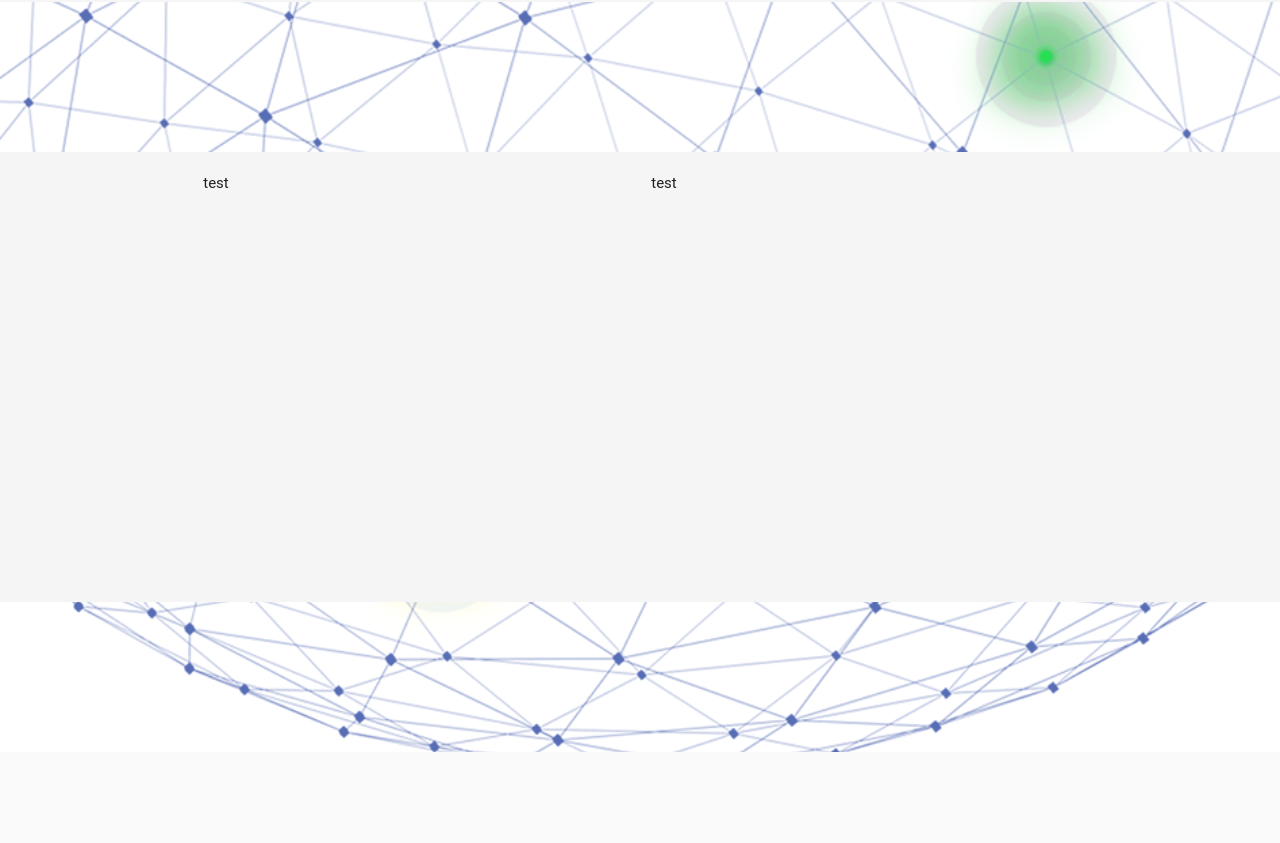
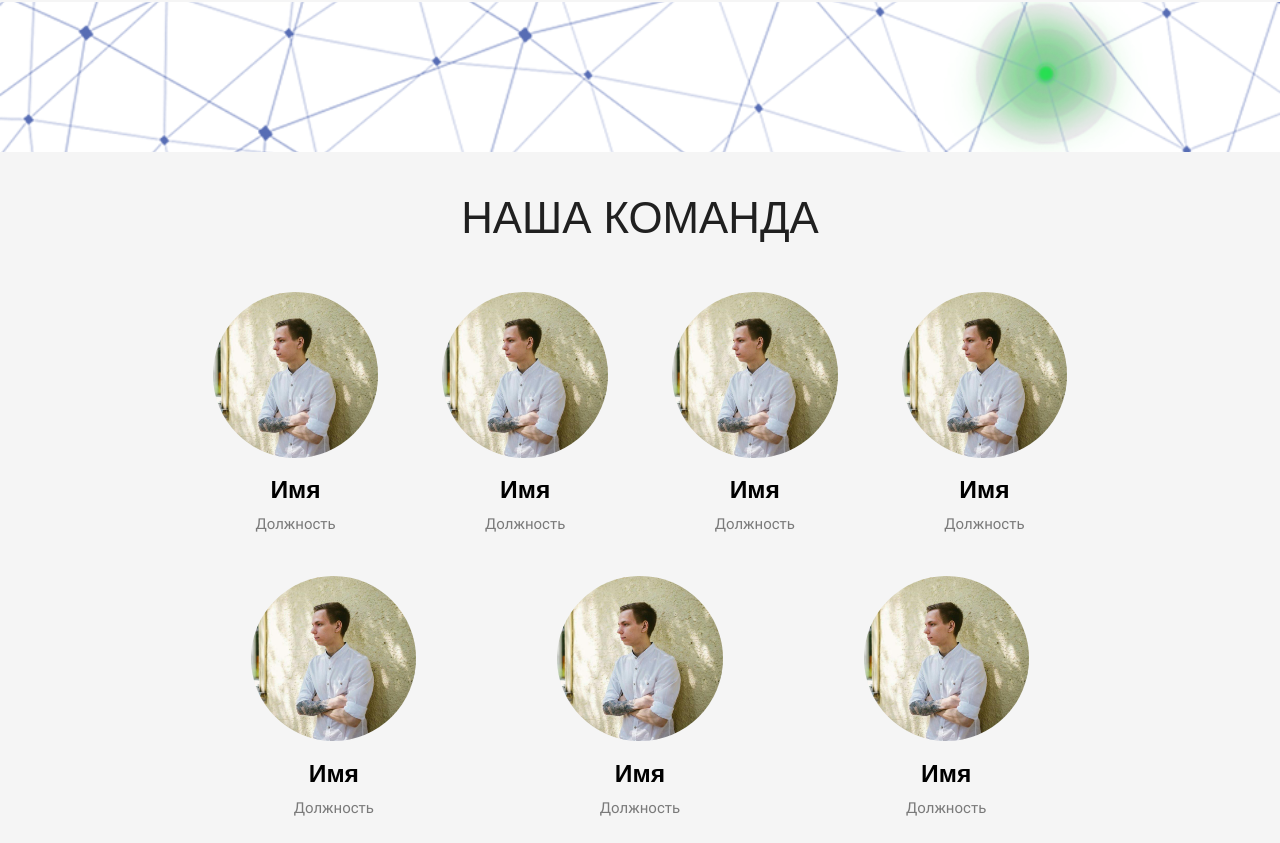
Before and after one commit to VKapicyn/time-to-chain, a plain HTML site: page index.html in a window 1280 px wide. Shown: the part 1639-2482 px from the top of the page. Drawn offline with nearby package versions, Linux system fonts and the light colour scheme; a web font is replaced by a local one.

Commit message:
add team block

```diff
--- a/css/style.css
+++ b/css/style.css
@@ -52,3 +52,39 @@ h5, h4, h3, h2, h1 {
 .to-center{
     margin-top:120px;
 }
+
+#team img {
+    max-width: 80%;
+}
+
+#team .second img {
+    margin-top: 20px;
+    max-width: 58.2%;
+}
+
+#team .col {
+    margin-bottom: 20px;
+}
+
+#team .name {
+    font-weight: 600;
+}
+
+#team .position {
+    margin: 0;
+
+    color: #7a7a7a;
+}
+
+.block-title {
+    text-transform: uppercase;
+    margin-bottom: 50px;
+    font-weight: 400;
+}
+
+@media (max-width: 600px) {
+    #team .second img {
+        max-width: 80%;
+        margin-top: 0;
+    }
+}
--- a/index.html
+++ b/index.html
@@ -102,7 +102,7 @@
     <div id="ptojects" class="row container block">
             <center><p><span class="top-text-2"><b>Time to Chain</b></span><span class="top-text-1"> совместно с партнерами, разрабатывает ряд собственных продуктов, основанных на блокчейн технологии.</span></p></center>
         <div class="col s12 m4">
-            <div class="card">
+            <div class="card hoverable">
                 <div class="card-image waves-effect waves-block waves-light">
                     <img class="activator box-limit" src="img/cbirds.png">
                 </div>
@@ -117,7 +117,7 @@
             </div>
         </div>
         <div class="col s12 m4">
-            <div class="card">
+            <div class="card hoverable">
                 <div class="card-image waves-effect waves-block waves-light">
                     <img class="activator box-limit" src="img/ttc_platform.png">
                 </div>
@@ -133,7 +133,7 @@
             </div>
         </div>
         <div class="col s12 m4">
-            <div class="card">
+            <div class="card hoverable">
                 <div class="card-image waves-effect waves-block waves-light">
                     <img class="activator box-limit" src="img/fond.jpg">
                 </div>
@@ -157,14 +157,63 @@
     </div>
 
     <div class="block-wrapper grey lighten-4">
-    <div id="comand" class="row container block">
-        <div class="col m6 s12">
-            test
+        <div id="team" class="container block center-align">
+            <h3 class="block-title">Наша команда</h3>
+
+            <div class="row">
+                <div class="col m3 s12">
+                    <img class="circle hoverable" src="./img/member1.jpg">
+                    <h5 class="name">Имя</h5>
+                    <p class="position">
+                        Должность
+                    </p>
+                </div>
+                <div class="col m3 s12">
+                    <img class="circle hoverable" src="./img/member1.jpg">
+                    <h5 class="name">Имя</h5>
+                    <p class="position">
+                        Должность
+                    </p>
+                </div>
+                <div class="col m3 s12">
+                    <img class="circle hoverable" src="./img/member1.jpg">
+                    <h5 class="name">Имя</h5>
+                    <p class="position">
+                        Должность
+                    </p>
+                </div>
+                <div class="col m3 s12">
+                    <img class="circle hoverable" src="./img/member1.jpg">
+                    <h5 class="name">Имя</h5>
+                    <p class="position">
+                        Должность
+                    </p>
+                </div>
+                <div class="second">
+                    <div class="col m4 s12">
+                        <img class="circle hoverable" src="./img/member1.jpg">
+                        <h5 class="name">Имя</h5>
+                        <p class="position">
+                            Должность
+                        </p>
+                    </div>
+                    <div class="col m4 s12">
+                        <img class="circle hoverable" src="./img/member1.jpg">
+                        <h5 class="name">Имя</h5>
+                        <p class="position">
+                            Должность
+                        </p>
+                    </div>
+                    <div class="col m4 s12">
+                        <img class="circle hoverable" src="./img/member1.jpg">
+                        <h5 class="name">Имя</h5>
+                        <p class="position">
+                            Должность
+                        </p>
+                    </div>
+                </div>
+            </div>
         </div>
-        <div class="col m6 s12">
-            test
-        </div>
-    </div>
     </div>
 
     <div class="parallax-container block-separator">
--- a/js/init.js
+++ b/js/init.js
@@ -1,10 +1,3 @@
-document.addEventListener('DOMContentLoaded', function() {
-    var elems = document.querySelectorAll('.parallax');
-    var instances = M.Parallax.init(elems, options);
-  });
-
-  // Or with jQuery
-
-  $(document).ready(function(){
-    $('.parallax').parallax();
-  });
+$(document).ready(function(){
+  $('.parallax').parallax();
+});
```
Also changed, not shown: fonts/roboto/Roboto-Bold.woff (added), fonts/roboto/Roboto-Bold.woff2 (added), fonts/roboto/Roboto-Light.woff (added), fonts/roboto/Roboto-Light.woff2 (added), fonts/roboto/Roboto-Medium.woff (added), fonts/roboto/Roboto-Medium.woff2 (added), fonts/roboto/Roboto-Regular.woff (added), fonts/roboto/Roboto-Regular.woff2 (added), fonts/roboto/Roboto-Thin.woff (added), fonts/roboto/Roboto-Thin.woff2 (added), img/member1.jpg (added).
